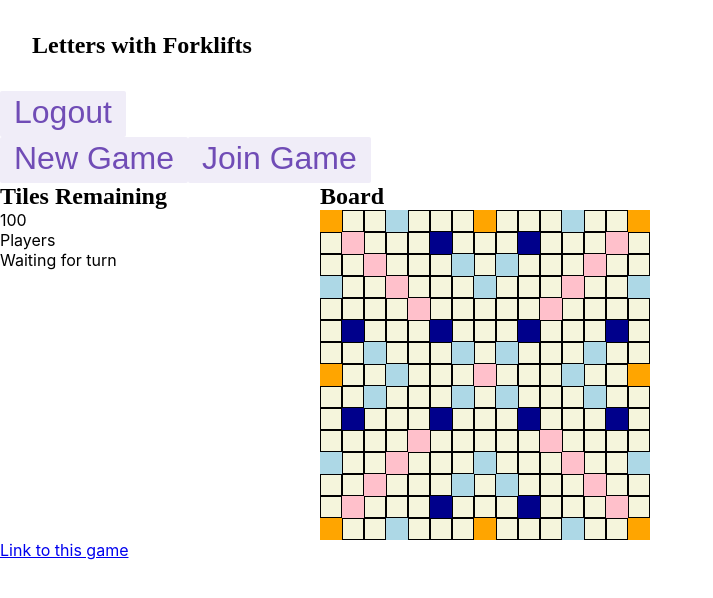
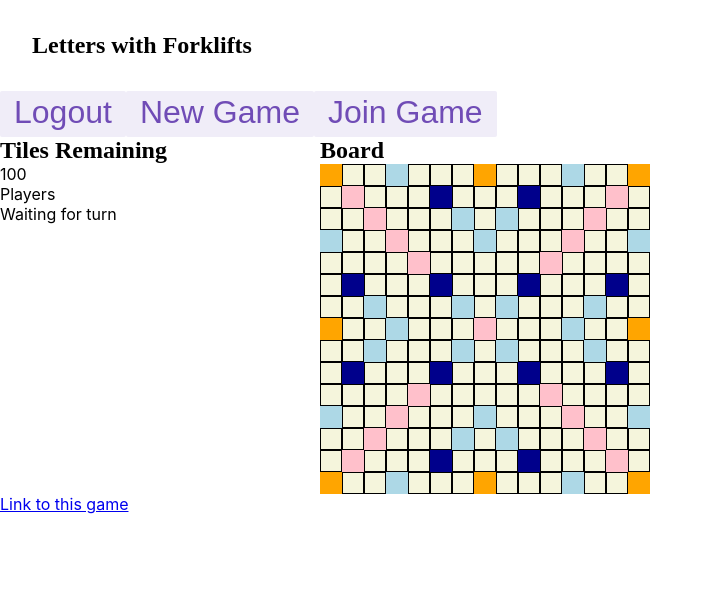
Before and after one commit to thjc/lwf, a React (Create React App) app: page / in a window 1280 px wide. Both pictures are taken after typing "Sample" into the empty fields and a click on the button "Login". Shown: the top 598 px of the page, without its empty margins (0-713 px from the left). Built offline with nearby package versions, Linux system fonts and the light colour scheme.

Commit message:
Only display join if not already in game

```diff
--- a/src/features/board/GameManager.tsx
+++ b/src/features/board/GameManager.tsx
@@ -1,8 +1,7 @@
 import React, { useEffect } from 'react';
 
 import {
-  Box,
-  Card,
+  Flex,
 } from 'rebass'
 
 import { useAppDispatch, useAppSelector } from '../../app/hooks';
@@ -19,6 +18,7 @@ export function GameManager() {
   const board = useAppSelector(selectBoard);
   const dispatch = useAppDispatch();
   const isLoggedIn = players.username !== '';
+  const isInGame = players.loggedInPlayer >= 0;
 
   // make sure we don't detect end of game when turn in progress, or no players loaded
   let gameOver = false;
@@ -26,9 +26,11 @@ export function GameManager() {
     gameOver = players.passCount >= players.players.length;
     players.players.forEach((v: PlayerState) => { if (v.tiles.length === 0) { gameOver = true; } })
   }
-  const dispatchEnd = () => {if (gameOver) {
-    dispatch(endGame());
-  }}
+  const dispatchEnd = () => {
+    if (gameOver) {
+      dispatch(endGame());
+    }
+  }
   useEffect(dispatchEnd);
 
   const loggedInButtons = isLoggedIn ? (<div><button
@@ -38,23 +40,21 @@ export function GameManager() {
   >
     New Game
   </button>
-    <button
+    {!isInGame ? (<button
       className={styles.button}
       aria-label="Join Game"
       onClick={() => { dispatch(joinGame()); dispatch(takeTiles()) }}
       disabled={!isLoggedIn || gameOver}
     >
       Join Game
-    </button>
+    </button>) : ""}
     {gameOver ? (<span>Game Over!!!!</span>) : ""}
   </div>) : '';
 
   return (
-    <Box>
-      <Card>
-        <Login isLoggedIn={isLoggedIn} />
-        {loggedInButtons}
-      </Card>
-    </Box>
+    <Flex>
+      <Login isLoggedIn={isLoggedIn} />
+      {loggedInButtons}
+    </Flex>
   )
 };
```
